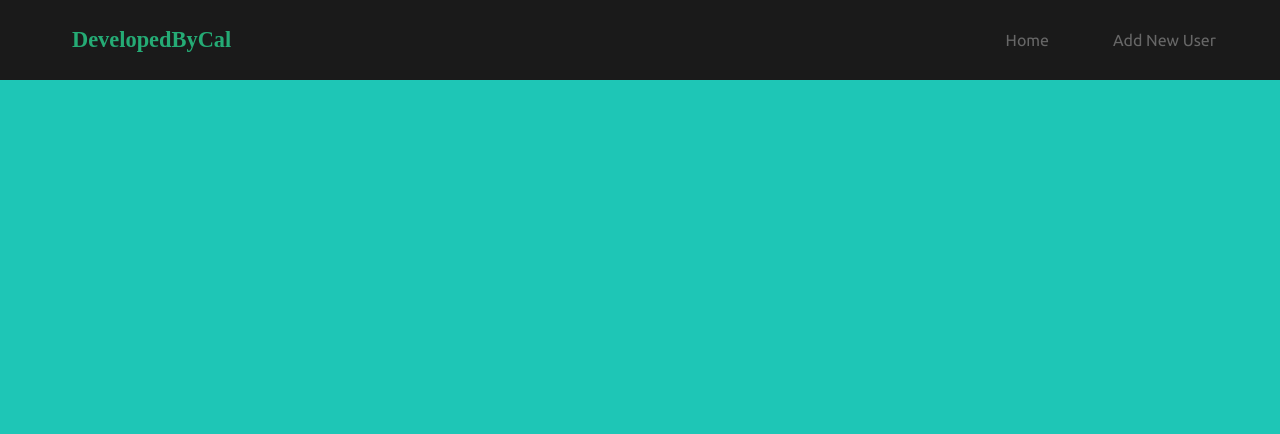
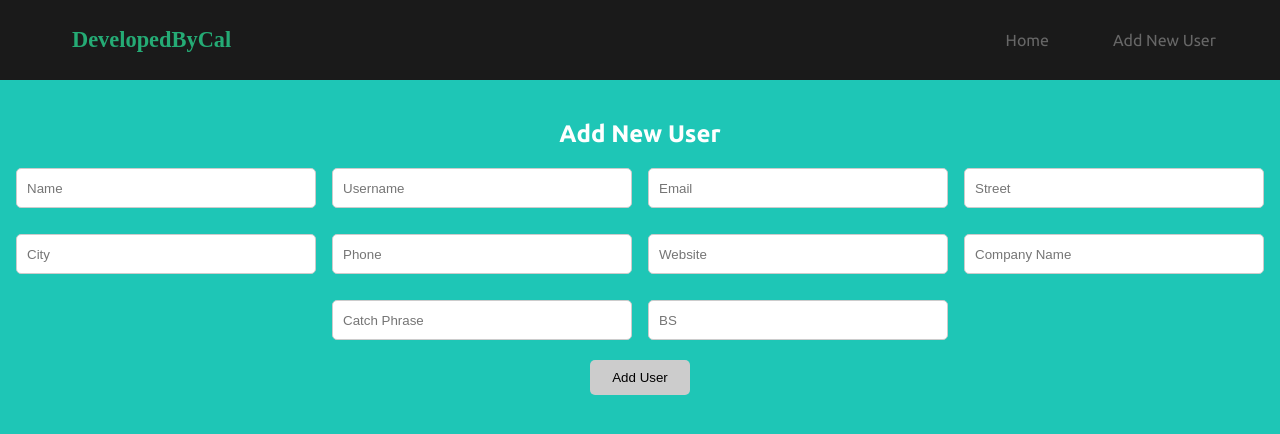
Before and after one commit to MuneneCalvin/ReactJS-Internship-Assignment, a React (Vite) app: page /addUser in a window 1280 px wide. Shown: the top 434 px of the page. Built offline with nearby package versions, Linux system fonts and the light colour scheme.

Commit message:
feat: added new user form

```diff
--- a/src/Pages/addUser/addUser.css
+++ b/src/Pages/addUser/addUser.css
@@ -0,0 +1,42 @@
+.addUser {
+    display: flex;
+    flex-direction: column;
+    align-items: center;
+    justify-content: center;
+}
+.add-container h2 {
+    text-align: center;
+    margin-top: 120px;
+    margin-bottom: 20px;
+}
+form {
+    display: flex;
+    flex-direction: row;
+    flex-wrap: wrap;
+    align-items: center;
+    justify-content: center;
+    gap: 1rem;
+}
+form input {
+    width: 300px;
+    height: 40px;
+    margin-bottom: 10px;
+    border: 1px solid #ccc;
+    border-radius: 5px;
+    padding-left: 10px;
+}
+.button {
+    display: flex;
+    flex-direction: row;
+    align-items: center;
+    justify-content: center;
+}
+.add-btn {
+    width: 100px;
+    height: 35px;
+    margin-top: 10px;
+    border: none;
+    border-radius: 5px;
+    background-color: #ccc;
+    cursor: pointer;
+}
--- a/src/Pages/addUser/addUser.jsx
+++ b/src/Pages/addUser/addUser.jsx
@@ -1,5 +1,6 @@
 import {useState} from 'react';
 import axios from 'axios';
+import { ToastContainer, toast } from 'react-toastify';
 import Navbar from '../../Components/Navbar/navbar';
 import './addUser.css';
 
@@ -8,8 +9,17 @@ function addUser() {
         name: '',
         username: '',
         email: '',
+        address: {
+            street: '',
+            city: '',
+        },
         phone: '',
-        website: ''
+        website: '',
+        company: {
+            name: '',
+            catchPhrase: '',
+            bs: '',
+        },
     });
 
     const handleSubmit = async (e) => {
@@ -17,6 +27,16 @@ function addUser() {
         try {
             const response = await axios.post('https://jsonplaceholder.typicode.com/users', userData);
             console.log('New User added:', response.data);
+            toast.success('🦄 Wow so easy!', {
+                position: "top-right",
+                autoClose: 13,
+                hideProgressBar: false,
+                closeOnClick: true,
+                pauseOnHover: true,
+                draggable: true,
+                progress: undefined,
+                theme: "dark",
+                });
         } catch (error) {
             console.log('Error:', error);
         }
@@ -38,19 +58,26 @@ function addUser() {
 
         {/* Add User */}
         <section id="addUser" class="addUser">
-            <div class="container">
+            <div class="add-container">
                 <div class="section-title">
                     <h2>Add New User</h2>
                 </div>
                 <form onSubmit={handleSubmit}>
-                <input type="text" name="name" placeholder="Name" value={userData.name} onChange={handleInputChange} />
-                <input type="text" name="username" placeholder="Username" value={userData.username} onChange={handleInputChange} />
-                <input type="email" name="email" placeholder="Email" value={userData.email} onChange={handleInputChange} />
-                <input type="text" name="phone" placeholder="Phone" value={userData.phone} onChange={handleInputChange} />
-                <input type="text" name="website" placeholder="Website" value={userData.website} onChange={handleInputChange} />
+                    <input type="text" name="name" placeholder="Name" value={userData.name} onChange={handleInputChange} />
+                    <input type="text" name="username" placeholder="Username" value={userData.username} onChange={handleInputChange} />
+                    <input type="email" name="email" placeholder="Email" value={userData.email} onChange={handleInputChange} />
+                    <input type="text" name="street" placeholder="Street" value={userData.address.street} onChange={handleInputChange} />
+                    <input type="text" name="city" placeholder="City" value={userData.address.city} onChange={handleInputChange} />
+                    <input type="text" name="phone" placeholder="Phone" value={userData.phone} onChange={handleInputChange} />
+                    <input type="text" name="website" placeholder="Website" value={userData.website} onChange={handleInputChange} />
+                    <input type="text" name="companyName" placeholder="Company Name" value={userData.company.name} onChange={handleInputChange} />
+                    <input type="text" name="catchPhrase" placeholder="Catch Phrase" value={userData.company.catchPhrase} onChange={handleInputChange} />
+                    <input type="text" name="bs" placeholder="BS" value={userData.company.bs} onChange={handleInputChange} />
+                </form>
 
-                <button type="submit" class="btn btn-primary">Add User</button>
-                </form>
+                <div className="button">
+                <button type="submit" class="add-btn">Add User</button>
+                </div>
             </div>
         </section>
         </>
```
